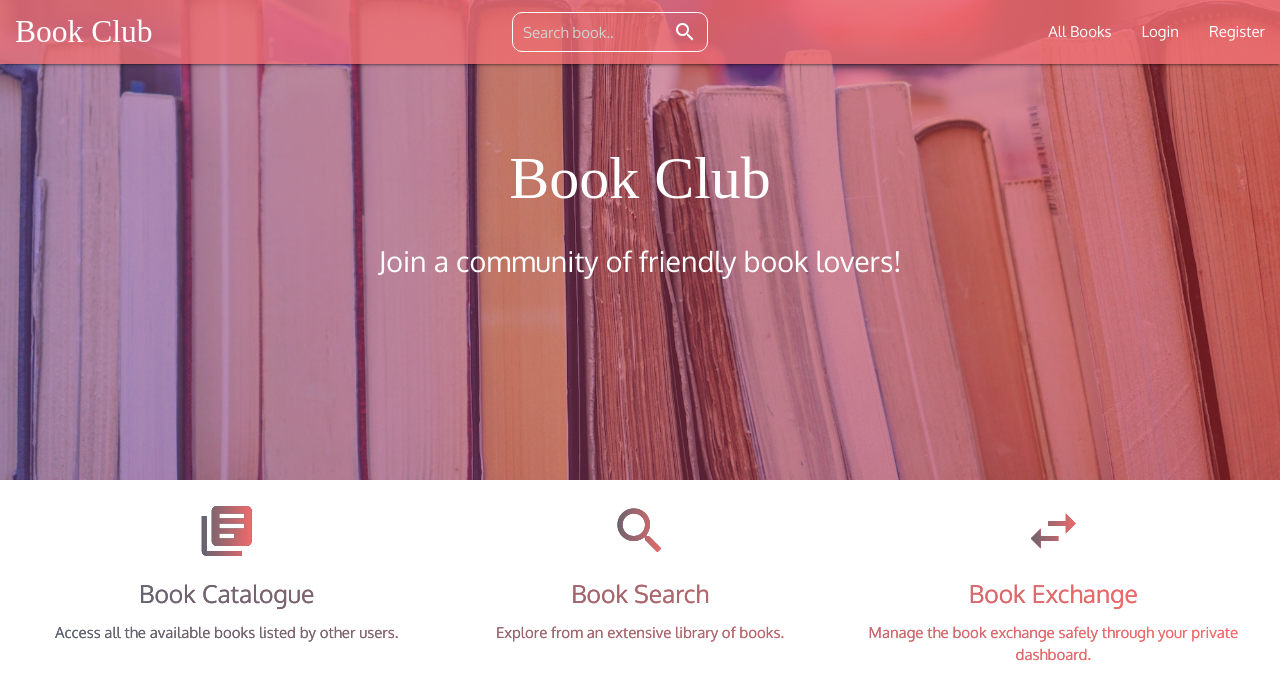
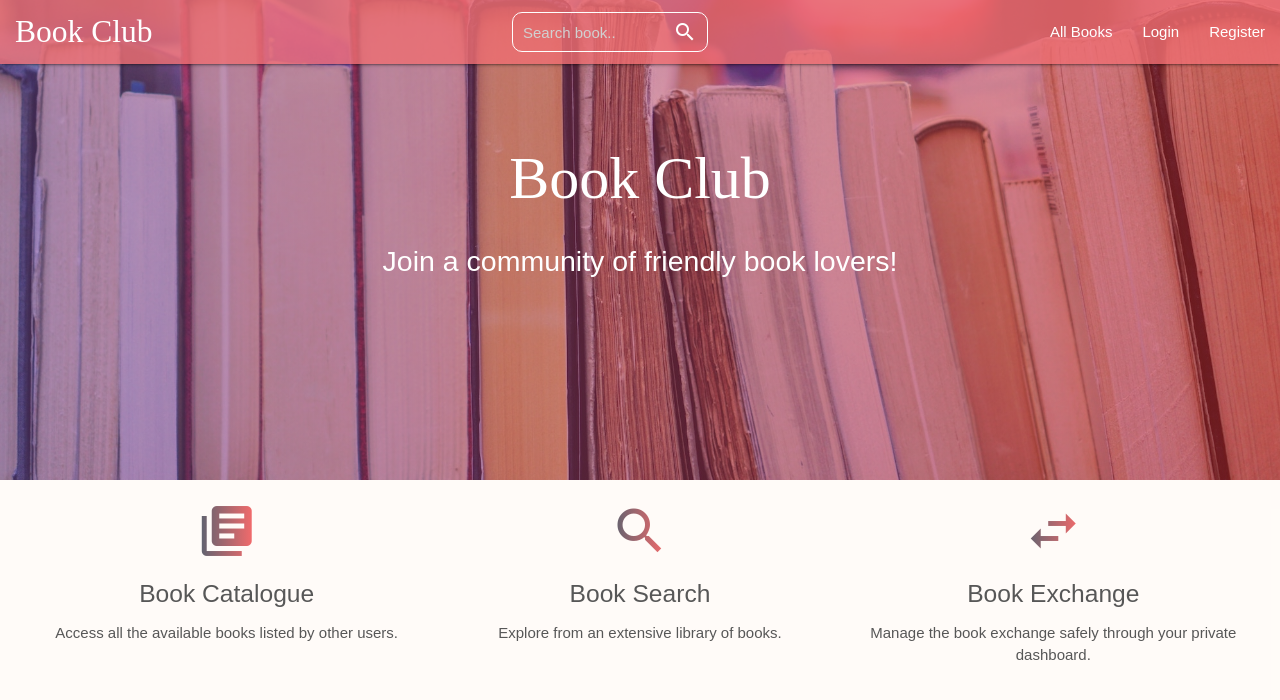
Before and after one commit to c-clin/book-club, a React (Create React App) app in the folder client/: page / in a window 1280 px wide. Shown: the top 700 px of the page. Built offline with nearby package versions, Linux system fonts and the light colour scheme; a web font is replaced by a local one.

Commit message:
minor css fixes

```diff
--- a/client/public/index.html
+++ b/client/public/index.html
@@ -12,7 +12,7 @@
   <link rel="manifest" href="%PUBLIC_URL%/manifest.json">
   <link rel="shortcut icon" href="%PUBLIC_URL%/favicon.ico">
   <link href="https://fonts.googleapis.com/icon?family=Material+Icons" rel="stylesheet">
-  <link href="https://fonts.googleapis.com/css?family=Oxygen:300,400|Rye" rel="stylesheet">
+  <link href="https://fonts.googleapis.com/css?family=Open+Sans:300,400,700|Rye" rel="stylesheet">
   <!--
       Notice the use of %PUBLIC_URL% in the tags above.
       It will be replaced with the URL of the `public` folder during the build.
--- a/client/src/components/books/BookResult.js
+++ b/client/src/components/books/BookResult.js
@@ -51,7 +51,7 @@ const BookResult = props => {
     bookResultContent = (
       <div>
         {props.auth.isAuthenticated ? null : errorMessage}
-        <div className="BookItem-container"> {renderContent}</div>;
+        <div className="BookItem-container"> {renderContent}</div>
       </div>
     );
   }
--- a/client/src/components/books/BookResultItem.js
+++ b/client/src/components/books/BookResultItem.js
@@ -44,7 +44,6 @@ export class BookResultItem extends Component {
 
 const mapStateToProps = state => {
   return {
-    // books: state.books,
     auth: state.auth
   };
 };
--- a/client/src/components/books/BookTradeItem.js
+++ b/client/src/components/books/BookTradeItem.js
@@ -47,7 +47,6 @@ const BookTradeItem = props => {
 
 const mapStateToProps = state => {
   return {
-    // books: state.books,
     auth: state.auth
   };
 };
--- a/client/src/components/books/BooksForTrade.js
+++ b/client/src/components/books/BooksForTrade.js
@@ -47,7 +47,7 @@ export class BooksForTrade extends Component {
         style={{
           margin: '0',
           padding: '85px 40px 0 40px',
-          backgroundColor: '#ffecd4'
+          backgroundColor: '#fffcf8da'
         }}
       >
         You must <Link to="/login">log in</Link> to trade!
--- a/client/src/css/BookItem.css
+++ b/client/src/css/BookItem.css
@@ -16,15 +16,14 @@
 
 .BookItem .book-item-title {
   font-size: 1em;
-  text-shadow: 1px 1px 1px rgb(58, 58, 58);
   margin: 5px 0px;
   color: #fff;
-  font-weight: bold;
+  text-shadow: 0 1rem 2rem rgba(0, 0, 0, 0.2);
 }
 
 .BookItem .book-item-author {
   font-size: 0.8em;
-  text-shadow: 1px 1px 1px rgb(58, 58, 58);
+  text-shadow: 0 1rem 2rem rgba(0, 0, 0, 0.2);
   margin: 5px 0px;
   color: #d6d6d6;
   font-weight: 300;
--- a/client/src/css/BookItemContainer.css
+++ b/client/src/css/BookItemContainer.css
@@ -5,7 +5,7 @@
   -ms-flex-wrap: wrap;
   flex-wrap: wrap;
   padding: 0 5em;
-  background-color: #ffecd4;
+  background-color: #fffcf8da;
   padding-top: 5%;
 }
 
@@ -15,13 +15,13 @@
   bottom: 0;
   right: 0;
   top: 0;
-  background-color: #ffecd4;
+  background-color: #fffcf8da;
 }
 
 .welcome-message {
   font-size: 30px;
   padding: 85px 5% 0 5%;
-  background-color: #ffecd4;
+  background-color: #fffcf8da;
   margin: 0;
   font-weight: 300;
   color: #555555;
--- a/client/src/css/Forms.css
+++ b/client/src/css/Forms.css
@@ -1,13 +1,15 @@
 .Form {
   padding-top: 120px;
+  background-color: #fffcf8da;
 }
 
 .Form .form-container {
   margin: 0 auto;
   max-width: 500px;
-  padding: 15px;
+  padding: 30px 15px;
   border: 2px double pink;
-  box-shadow: 2px 2px 2px #bbbaba;
+  box-shadow: 0.5rem 1rem 3rem rgba(0, 0, 0, 0.2);
+  background-color: #fff;
 }
 
 @media (max-width: 499px) {
--- a/client/src/css/Header.css
+++ b/client/src/css/Header.css
@@ -11,6 +11,7 @@
 
 .Header nav {
   background-color: rgba(238, 110, 114, 0.8);
+  font-weight: 300;
 }
 
 .Header .nav-wrapper .header {
--- a/client/src/css/Landing.css
+++ b/client/src/css/Landing.css
@@ -24,7 +24,7 @@
 
 .Landing .header h1:hover {
   transform: scale(1.05) translateY(-2px);
-  text-shadow: 0px 1px 10px #575757;
+  text-shadow: 0px 1px 10px rgba(0, 0, 0, 0.4);
 }
 
 .Landing .header p {
@@ -32,23 +32,20 @@
   font-size: 1.9em;
   color: white;
   transition: all 0.3s ease;
+  font-weight: 300;
 }
 
 .Landing .header p:hover {
-  transform: skewY(-7deg) skewX(18deg) scale(1.04);
-  text-shadow: 0px 2px 9px #575757;
+  transform: skewY(-7deg) skewX(15deg) scale(1.04);
 }
 
 .Landing .features-container {
   padding: 20px;
   width: 100%;
   height: 45vh;
-  /* background-color: #fff5e9;
-  color: #3b3b3b; */
-  background-image: linear-gradient(to right, #556270, #ff6b6b);
-  background-clip: text;
-  -webkit-background-clip: text;
-  color: transparent;
+  background-color: #fffcf8da;
+  color: #575757;
+  font-weight: 300;
 }
 
 .Landing .material-icons {
--- a/client/src/index.css
+++ b/client/src/index.css
@@ -1,5 +1,6 @@
 body {
   margin: 0;
   padding: 0;
-  font-family: sans-serif;
+  font-family: 'Open Sans', sans-serif;
+  background-color: #fffcf8da;
 }
```
